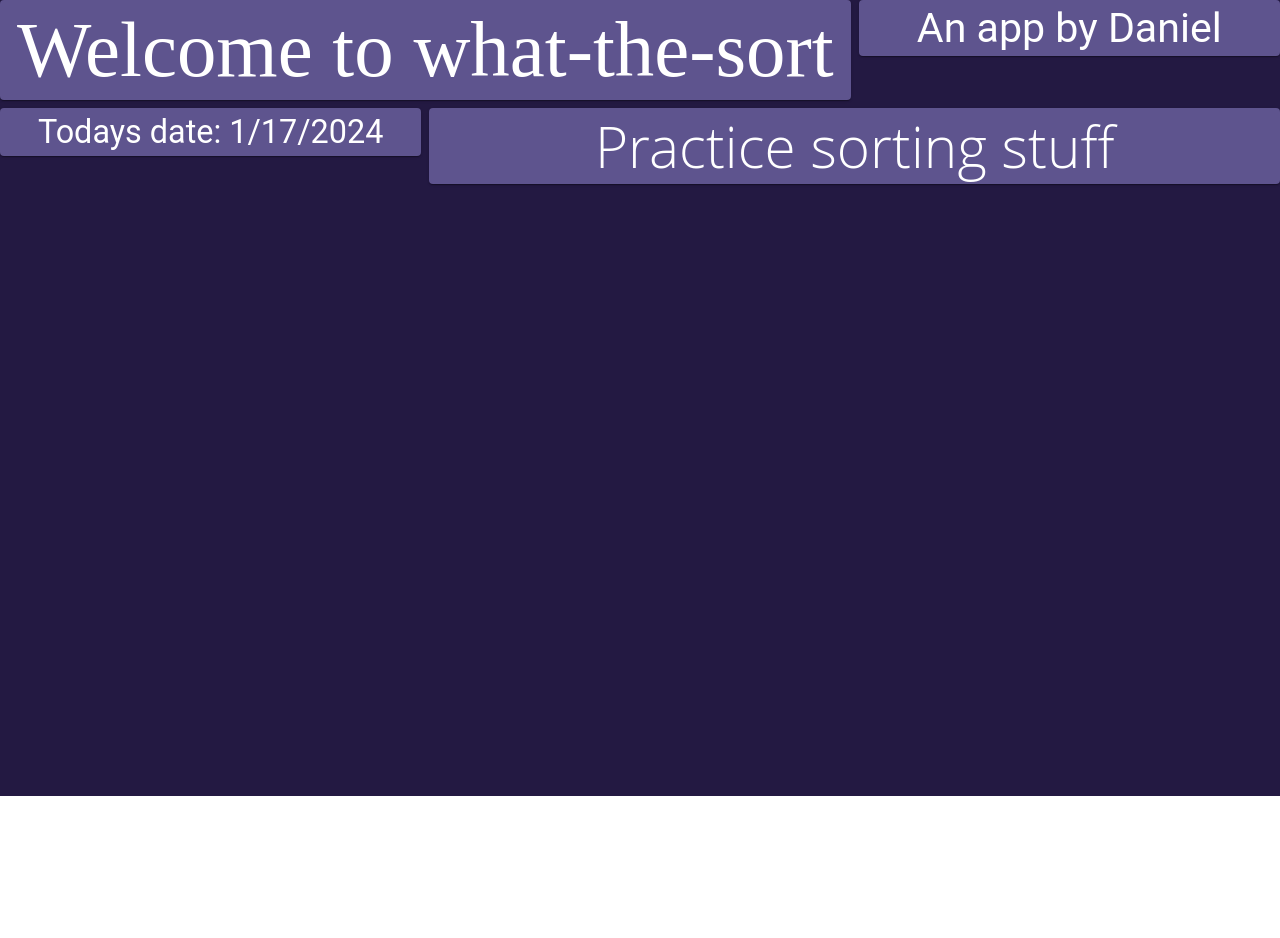
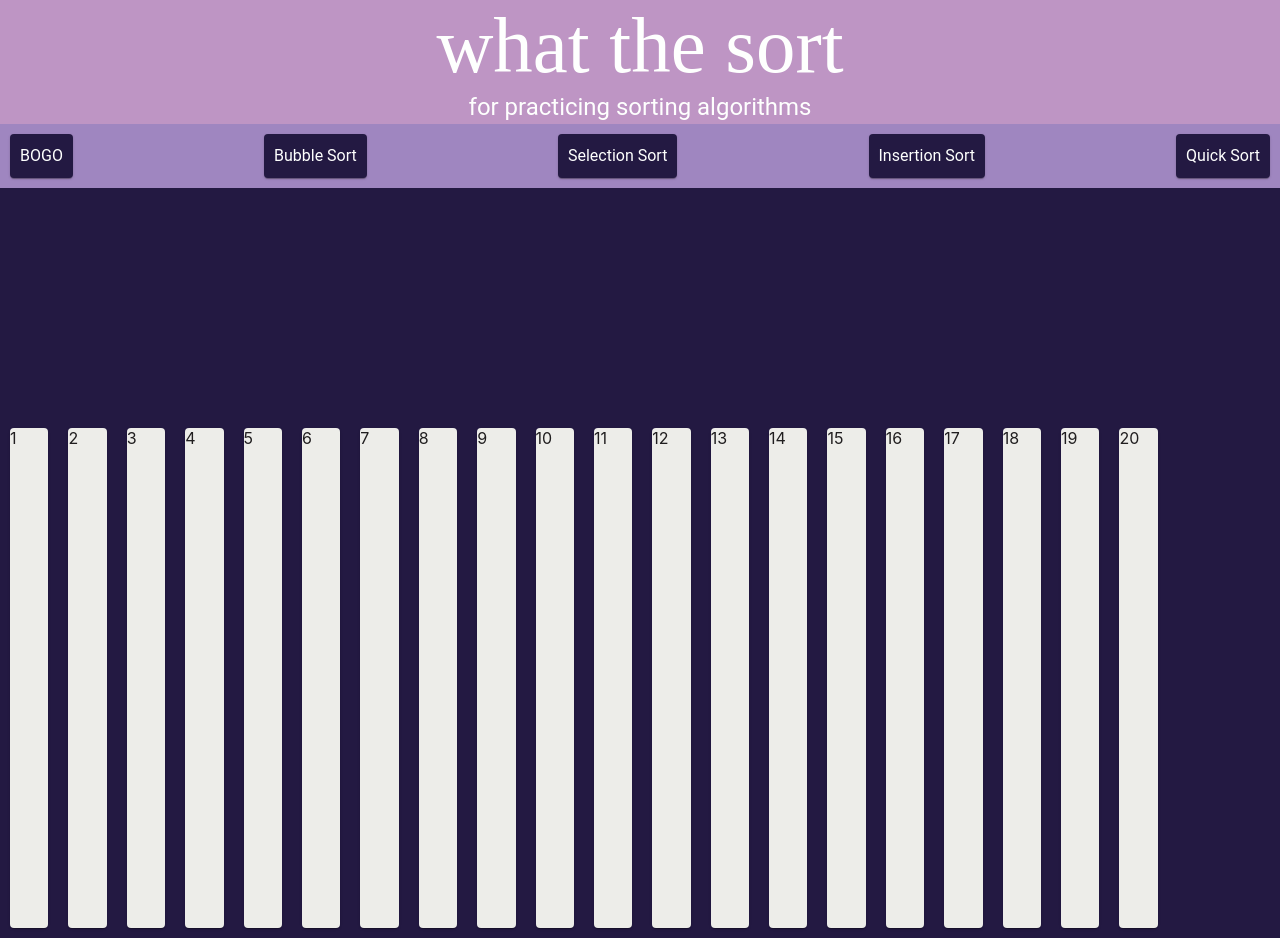
Before and after one commit to danielgshea/trutime, a React (Create React App) app: page / in a window 1280 px wide. Before the commit the page ends 800 px from the top, so only its background shows below. Built offline with nearby package versions, Linux system fonts and the light colour scheme.

Commit message:
got some draggable components in there

```diff
--- a/package.json
+++ b/package.json
@@ -3,6 +3,9 @@
   "version": "0.1.0",
   "private": true,
   "dependencies": {
+    "@dnd-kit/core": "^6.1.0",
+    "@dnd-kit/sortable": "^8.0.0",
+    "@dnd-kit/utilities": "^3.2.2",
     "@emotion/react": "^11.11.3",
     "@emotion/styled": "^11.11.0",
     "@mui/material": "^5.15.2",
--- /dev/null
+++ b/src/components/SortableItem.tsx
@@ -0,0 +1,28 @@
+import { useSortable } from "@dnd-kit/sortable";
+import { CSS } from "@dnd-kit/utilities";
+import { Card, Paper, Typography } from "@mui/material";
+
+export function SortableItem(props: { id: number; numVals: number }) {
+  const { attributes, listeners, setNodeRef, transform, transition } =
+    useSortable({ id: props.id });
+
+  const style = {
+    transform: CSS.Transform.toString(transform),
+    transition,
+    cursor: "pointer",
+  };
+
+  return (
+    <div ref={setNodeRef} style={style} {...attributes} {...listeners}>
+      <Card
+        style={{
+          height: "500px",
+          width: `${60 / props.numVals}vw`,
+          margin: "10px",
+        }}
+      >
+        {props.id}
+      </Card>
+    </div>
+  );
+}
--- a/src/components/SortingBlock.tsx
+++ b/src/components/SortingBlock.tsx
@@ -1,5 +1,63 @@
-import "./SortingBlock.css";
+import { Unstable_Grid2 as Grid, Paper, Typography } from "@mui/material";
+import useTheme from "@mui/material/styles/useTheme";
+import { useState } from "react";
+import { DndContext, UniqueIdentifier, closestCenter } from "@dnd-kit/core";
+import {
+  arrayMove,
+  horizontalListSortingStrategy,
+  SortableContext,
+} from "@dnd-kit/sortable";
+import { SortableItem } from "./SortableItem";
 
 export const SortingBlock = () => {
-  return <div className="sortingblock"></div>;
+  const theme = useTheme();
+
+  const [values, setValues] = useState<number[]>(
+    Array.from({ length: 20 }, (v, i) => i + 1)
+  );
+
+  const handleDragEnd = (event: any) => {
+    console.log("drag end called");
+    const { active, over } = event;
+    console.log("ACTIVE: " + active.id);
+    console.log("OVER: " + over.id);
+
+    if (active.id !== over.id) {
+      setValues((items) => {
+        const activeIndex = items.indexOf(active.id);
+        const overIndex = items.indexOf(over.id);
+
+        return arrayMove(items, activeIndex, overIndex);
+      });
+    }
+  };
+
+  return (
+    <Grid
+      container
+      direction="row"
+      alignItems="flex-end"
+      width="100vw"
+      columns={100}
+    >
+      <DndContext collisionDetection={closestCenter} onDragEnd={handleDragEnd}>
+        <SortableContext
+          items={values}
+          strategy={horizontalListSortingStrategy}
+        >
+          {values.map((value) => (
+            <SortableItem key={value} id={value} numVals={values.length} />
+          ))}
+        </SortableContext>
+      </DndContext>
+    </Grid>
+  );
 };
+
+/*
+        {values.map((value) => (
+          <Grid xs={1} key={value.index}>
+            <Bar value={value} key={value.index} />
+          </Grid>
+        ))}
+*/
--- a/src/pages/PageHome.css
+++ /dev/null
@@ -1,3 +0,0 @@
-.pagehomecontainer {
-  height: 100vh;
-}
--- a/src/pages/PageHome.tsx
+++ b/src/pages/PageHome.tsx
@@ -1,86 +1,131 @@
 import React from "react";
-import "./PageHome.css";
 import { Unstable_Grid2 as Grid, Typography } from "@mui/material";
 import { styled } from "@mui/material/styles";
-import Box from "@mui/material/Box";
 import Paper from "@mui/material/Paper";
 import useTheme from "@mui/material/styles/useTheme";
 import { SortingBlock } from "../components/SortingBlock";
-
-const Item = styled(Paper)(({ theme }) => ({
-  backgroundColor: theme.palette.mode === "dark" ? "#1A2027" : "#fff",
-  ...theme.typography.body2,
-  padding: theme.spacing(1),
-  textAlign: "center",
-  color: theme.palette.text.secondary,
-}));
 
 const PageHome: React.FC = () => {
   const theme = useTheme();
   const today = new Date().toLocaleDateString();
 
   return (
-    <Box
-      sx={{ flexGrow: 1 }}
-      className="pagehomecontainer"
-      style={{ background: theme.palette.background.default }}
+    <Grid
+      /* Grid for whole page */
+      container
+      direction="column"
+      justifyContent="flex-start"
+      alignItems="center"
+      bgcolor={theme.palette.background.default}
+      minHeight="100vh"
     >
-      <Grid container spacing={2} color="primary">
-        <Grid xs={6} md={8}>
-          <Item style={{ background: theme.palette.primary.main }}>
-            <Typography
-              component="h1"
-              variant="h1"
-              align="center"
-              color="textSecondary"
-            >
-              Welcome to what-the-sort
+      <Grid
+        /* Grid for header */
+        container
+        direction="column"
+        xs={12}
+        alignItems="center"
+        height="auto"
+        bgcolor={theme.palette.primary.light}
+      >
+        <Grid xs="auto">
+          <Typography variant="h1" color={theme.palette.text.secondary}>
+            what the sort
+          </Typography>
+        </Grid>
+        <Grid xs="auto">
+          <Typography variant="h5" color={theme.palette.text.secondary}>
+            for practicing sorting algorithms
+          </Typography>
+        </Grid>
+      </Grid>
+      <Grid
+        /* Grid for choose algorithm section */
+        container
+        direction="row"
+        justifyContent="space-between"
+        alignItems="stretch"
+        bgcolor={theme.palette.secondary.main}
+        height="auto"
+        xs={12}
+      >
+        <Grid>
+          <Paper
+            style={{
+              backgroundColor: theme.palette.background.default,
+              padding: "10px",
+              margin: "10px",
+            }}
+          >
+            <Typography variant="body1" color={theme.palette.text.secondary}>
+              BOGO
             </Typography>
-          </Item>
+          </Paper>
         </Grid>
-        <Grid xs={6} md={4}>
-          <Item style={{ background: theme.palette.primary.main }}>
-            <Typography
-              component="h3"
-              variant="h3"
-              align="center"
-              color="textSecondary"
-            >
-              An app by Daniel
+        <Grid>
+          <Paper
+            style={{
+              backgroundColor: theme.palette.background.default,
+              padding: "10px",
+              margin: "10px",
+            }}
+          >
+            <Typography variant="body1" color={theme.palette.text.secondary}>
+              Bubble Sort
             </Typography>
-          </Item>
+          </Paper>
         </Grid>
-        <Grid xs={6} md={4}>
-          <Item style={{ background: theme.palette.primary.main }}>
-            <Typography
-              component="h4"
-              variant="h4"
-              align="center"
-              color="textSecondary"
-            >
-              Todays date: {today}
+        <Grid>
+          <Paper
+            style={{
+              backgroundColor: theme.palette.background.default,
+              padding: "10px",
+              margin: "10px",
+            }}
+          >
+            <Typography variant="body1" color={theme.palette.text.secondary}>
+              Selection Sort
             </Typography>
-          </Item>
+          </Paper>
         </Grid>
-        <Grid xs={6} md={8}>
-          <Item style={{ background: theme.palette.primary.main }}>
-            <Typography
-              component="h2"
-              variant="h2"
-              align="center"
-              color="textSecondary"
-            >
-              Practice sorting stuff
+        <Grid>
+          <Paper
+            style={{
+              backgroundColor: theme.palette.background.default,
+              padding: "10px",
+              margin: "10px",
+            }}
+          >
+            <Typography variant="body1" color={theme.palette.text.secondary}>
+              Insertion Sort
             </Typography>
-          </Item>
+          </Paper>
         </Grid>
-        <Grid
-          xs={12}
-          alignContent={"flex-start"}
-          alignItems={"flex-start"}
-        ></Grid>
+        <Grid>
+          <Paper
+            style={{
+              backgroundColor: theme.palette.background.default,
+              padding: "10px",
+              margin: "10px",
+            }}
+          >
+            <Typography variant="body1" color={theme.palette.text.secondary}>
+              Quick Sort
+            </Typography>
+          </Paper>
+        </Grid>
       </Grid>
-    </Box>
+      <Grid
+        /* Grid for data */
+        container
+        bgcolor={theme.palette.background.default}
+        alignItems="stretch"
+        height="750px"
+        xs={12}
+      >
+        <SortingBlock />
+      </Grid>
+    </Grid>
   );
 };
 
--- a/src/theme/theme.ts
+++ b/src/theme/theme.ts
@@ -22,12 +22,17 @@ const theme = responsiveFontSizes(
     palette: {
       background: {
         default: "#231942", // Russian Violet
+        paper: "#EDEDE9",
       },
       primary: {
         main: "#5E548E", // Ultra Violet
+        dark: "#9F86C0",
+        light: "#BE95C4",
       },
       secondary: {
         main: "#9F86C0", // African Violet
+        dark: "#BE95C4", // Lilac
+        light: "#E0B1CB", // Pink Lavender
       },
       error: {
         main: "#BE95C4", // Lilac
@@ -42,8 +47,10 @@ const theme = responsiveFontSizes(
         main: "#339900", //green
       },
       text: {
-        primary: "#000000", //black
-        secondary: "#FFFFFF", //white
+        primary: "#201E1F", // real pleasant black
+        secondary: "#FEFFFE", // real pleasing white
+        third: "#F3E0EC", // light pink ish
+        disabled: "",
       },
     },
   })
```
Also changed, not shown: src/components/SortingBlock.css (deleted, +0 -7 lines), 1 other file (tests, documents, lock files or other folders).
